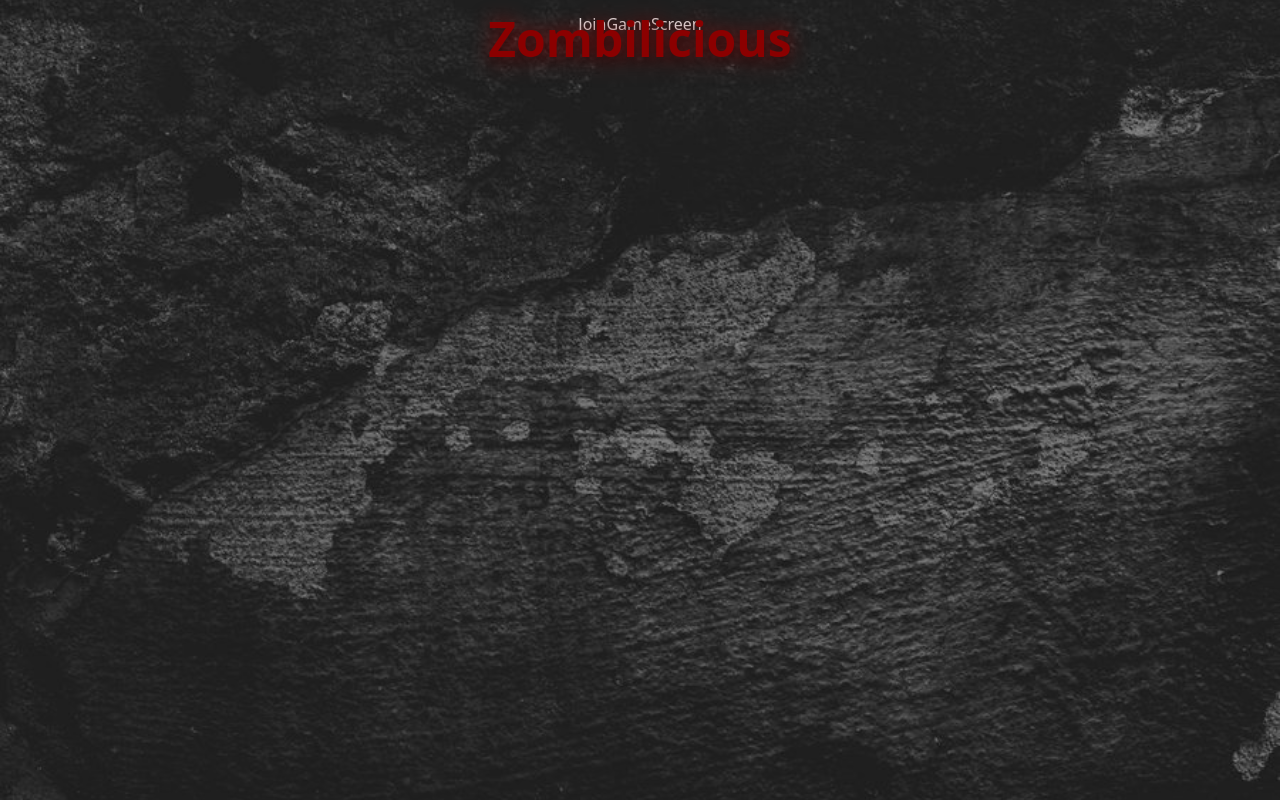
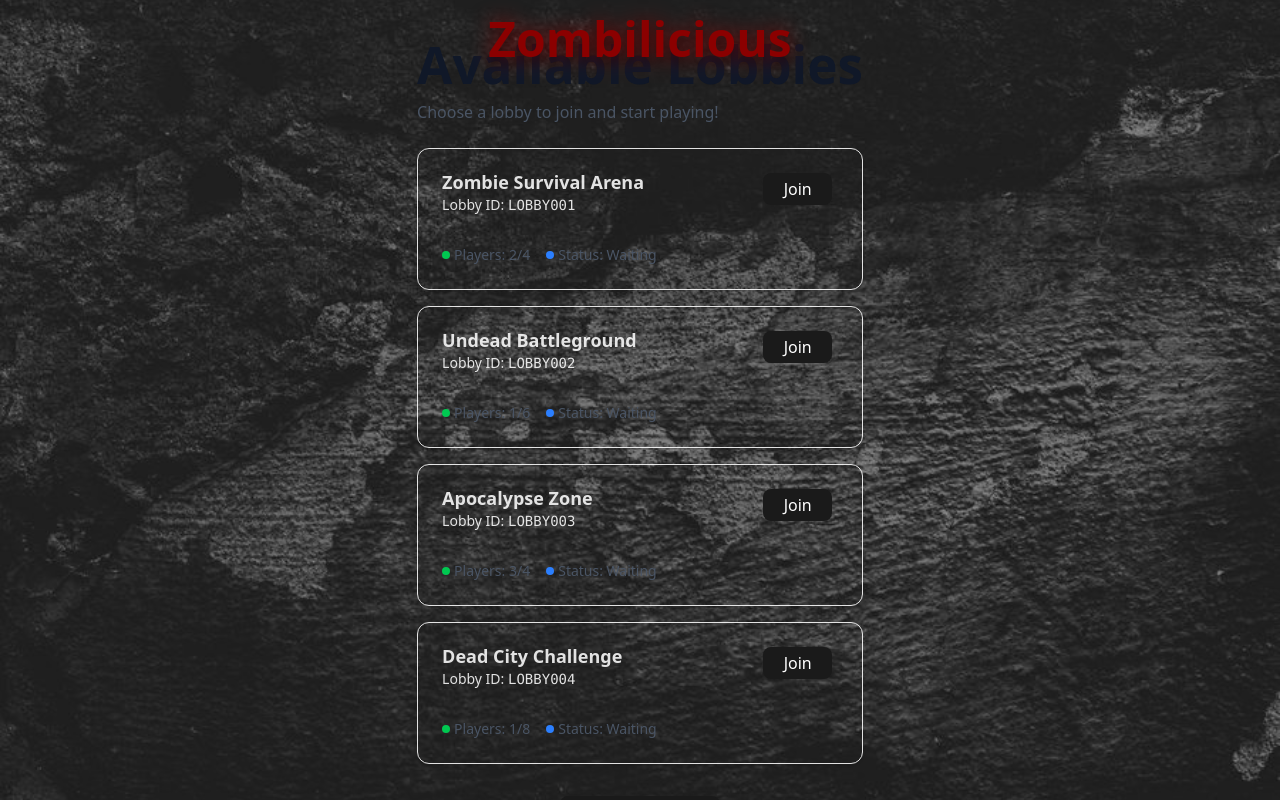
Before and after one commit to kimey-robertson/zombilicious, a React (Vite) app in the folder client/: page / in a window 1280 px wide. Both pictures are taken after a click on the button "Join Game". Built offline with nearby package versions, Linux system fonts and the light colour scheme; no server answers.

Commit message:
Basic lobbies screen

```diff
--- a/client/src/App.tsx
+++ b/client/src/App.tsx
@@ -5,11 +5,11 @@ import { Toaster } from "react-hot-toast";
 
 function App() {
   return (
-    <div>
+    <>
       <Toaster position="top-right" />
       <Home />
       {/* <GameWrapper /> */}
-    </div>
+    </>
   );
 }
 
--- a/client/src/components/Home/JoinGameScreen.tsx
+++ b/client/src/components/Home/JoinGameScreen.tsx
@@ -1,5 +1,113 @@
+import {
+  Card,
+  CardHeader,
+  CardTitle,
+  CardDescription,
+  CardContent,
+  CardAction,
+} from "../UI/Card";
+import { Button } from "../UI/Button";
+
+// Mock data for demonstration - replace with actual lobby data later
+const mockLobbies = [
+  {
+    id: "LOBBY001",
+    gameName: "Zombie Survival Arena",
+    players: 2,
+    maxPlayers: 4,
+  },
+  {
+    id: "LOBBY002",
+    gameName: "Undead Battleground",
+    players: 1,
+    maxPlayers: 6,
+  },
+  { id: "LOBBY003", gameName: "Apocalypse Zone", players: 3, maxPlayers: 4 },
+  {
+    id: "LOBBY004",
+    gameName: "Dead City Challenge",
+    players: 1,
+    maxPlayers: 8,
+  },
+];
+
 const JoinGameScreen = () => {
-  return <div>JoinGameScreen</div>;
+  const handleJoinLobby = (lobbyId: string) => {
+    // TODO: Implement join lobby logic
+    console.log(`Joining lobby: ${lobbyId}`);
+  };
+
+  return (
+    <div className="m-auto p-6 flex flex-col items-center">
+      <div className="mb-6">
+        <h1 className="text-2xl font-bold text-gray-900 mb-2">
+          Available Lobbies
+        </h1>
+        <p className="text-gray-600">
+          Choose a lobby to join and start playing!
+        </p>
+      </div>
+
+      {mockLobbies.length === 0 ? (
+        <Card className="text-center py-12">
+          <CardContent>
+            <div className="text-gray-500">
+              <h3 className="text-lg font-medium mb-2">No lobbies available</h3>
+              <p>
+                There are no active lobbies at the moment. Create a new game to
+                get started!
+              </p>
+            </div>
+          </CardContent>
+        </Card>
+      ) : (
+        <div className="grid gap-4 w-full">
+          {mockLobbies.map((lobby) => (
+            <Card key={lobby.id} className="hover:shadow-md transition-shadow">
+              <CardHeader>
+                <div className="flex items-start justify-between">
+                  <div>
+                    <CardTitle className="text-lg">{lobby.gameName}</CardTitle>
+                    <CardDescription className="mt-1">
+                      Lobby ID:{" "}
+                      <span className="font-mono font-medium">{lobby.id}</span>
+                    </CardDescription>
+                  </div>
+                  <CardAction>
+                    <Button
+                      onClick={() => handleJoinLobby(lobby.id)}
+                      variant="default"
+                      size="sm"
+                    >
+                      Join
+                    </Button>
+                  </CardAction>
+                </div>
+              </CardHeader>
+              <CardContent>
+                <div className="flex items-center gap-4 text-sm text-gray-600">
+                  <span className="flex items-center gap-1">
+                    <span className="w-2 h-2 bg-green-500 rounded-full"></span>
+                    Players: {lobby.players}/{lobby.maxPlayers}
+                  </span>
+                  <span className="flex items-center gap-1">
+                    <span className="w-2 h-2 bg-blue-500 rounded-full"></span>
+                    Status: Waiting
+                  </span>
+                </div>
+              </CardContent>
+            </Card>
+          ))}
+        </div>
+      )}
+
+      <div className="mt-8 text-center">
+        <Button variant="outline" size="lg">
+          Refresh Lobbies
+        </Button>
+      </div>
+    </div>
+  );
 };
 
 export default JoinGameScreen;
```
